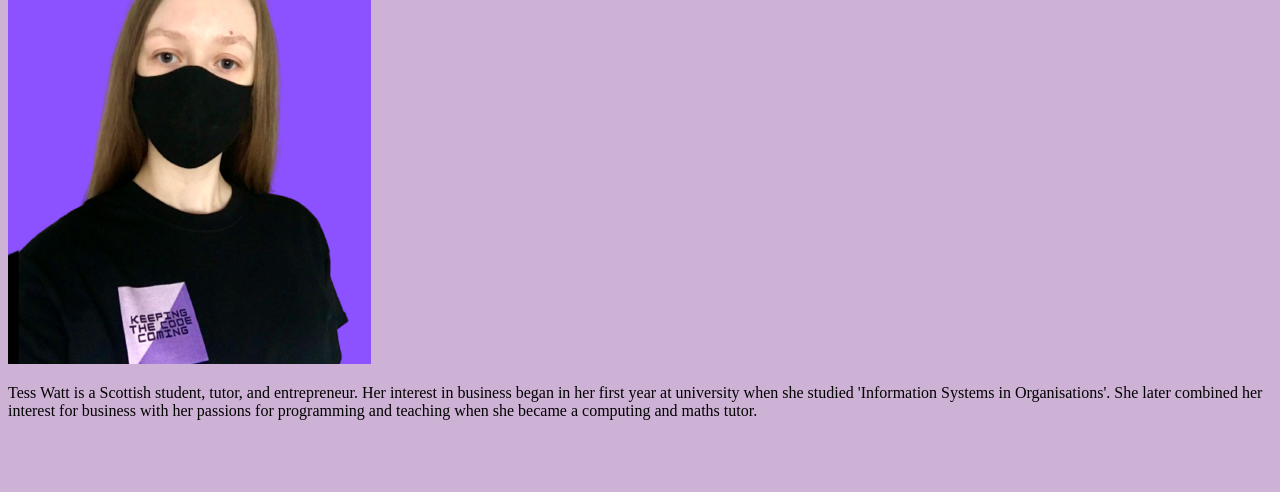
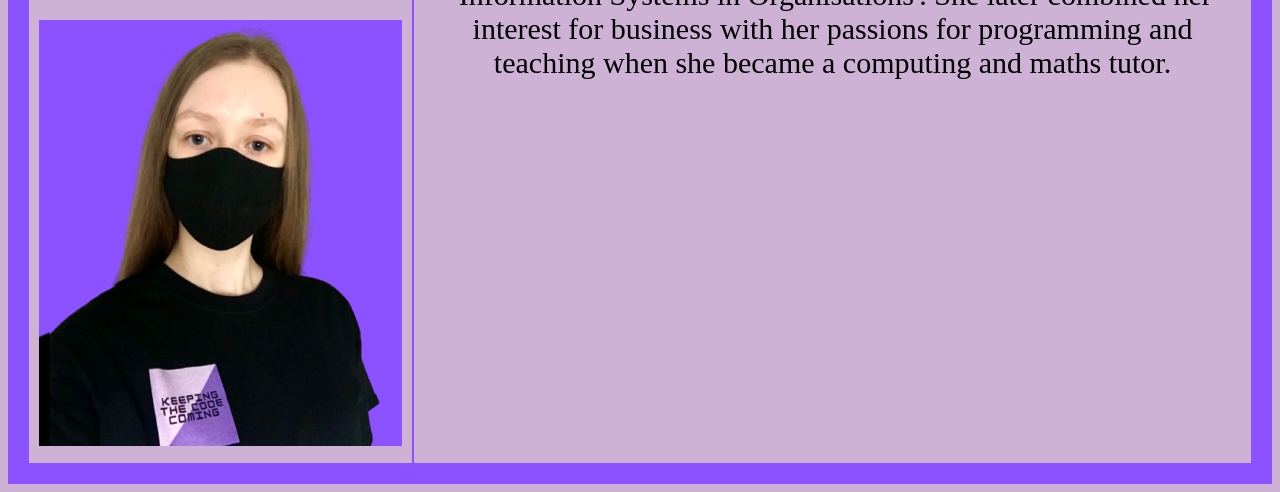
Before and after one commit to rukundob451/techie-tessie, a plain HTML site: page about.html in a window 1280 px wide. Shown: the part 397-889 px from the top of the page. Before the commit the page ends 833 px from the top, so only its background shows below. Drawn offline with Linux system fonts and the light colour scheme.

Commit message:
Update about.html

```diff
--- a/about.html
+++ b/about.html
@@ -16,14 +16,18 @@
 
 	<img src="website_logo.png" alt="Techie Tessie Banner" class="center">
 
-	<h3>Meet the Founder</h3>
+	<div class="grid-container">
+		<div class="grid-item">
+			<h3>Meet the Founder</h3>
+			<img src="tshirt.png">
+		</div>
 
-	<img src="tshirt.png">
+		<div class="grid-item">
+			Tess Watt is a Scottish student, tutor, and entrepreneur.
+			Her interest in business began in her first year at university when she studied 'Information Systems in Organisations'.
+			She later combined her interest for business with her passions for programming and teaching when she became a computing and maths tutor.
+		</div>
+	</div>
 
-	<p>
-		Tess Watt is a Scottish student, tutor, and entrepreneur.
-		Her interest in business began in her first year at university when she studied 'Information Systems in Organisations'.
-		She later combined her interest for business with her passions for programming and teaching when she became a computing and maths tutor.
-	</p>
 </body>
 </html>
```
